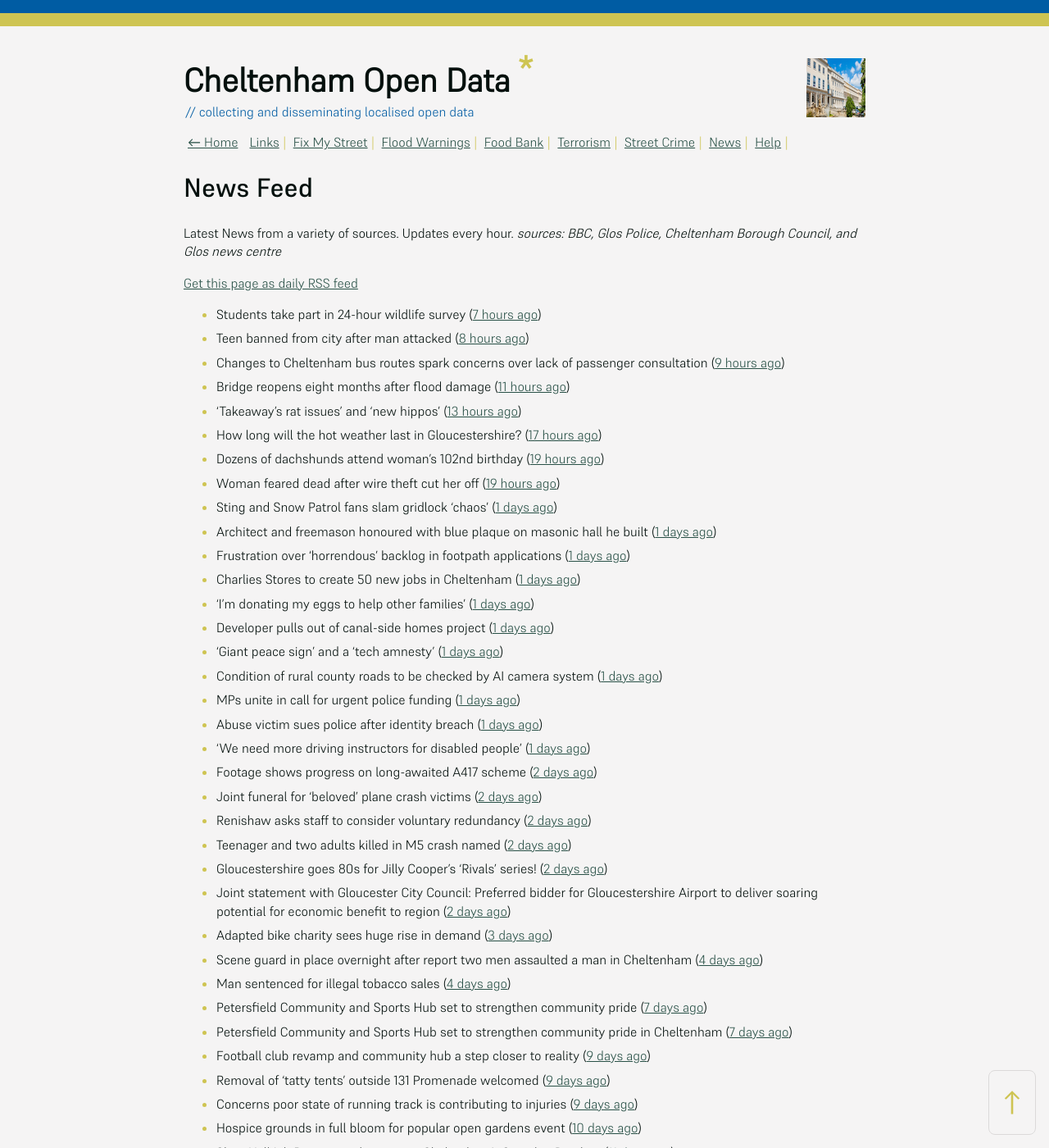
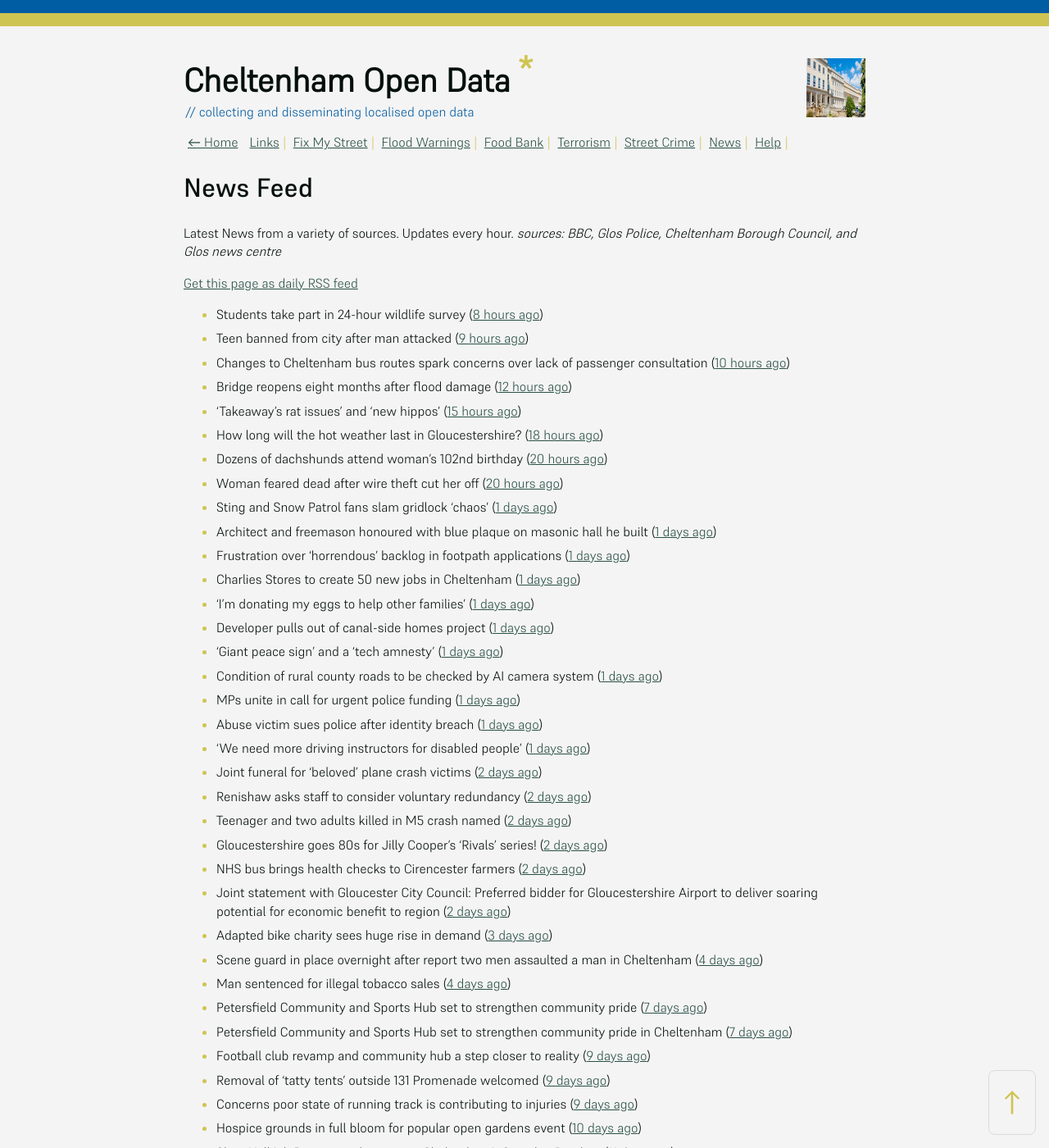
Before and after one commit to mat-0/cheltenham-open-data, a Jekyll site: the page built from _pages/news.md, in a window 1280 px wide and 1400 px high. Shown: the whole window at 82% size. Built offline with Jekyll 4.4.1, drawn with Linux system fonts in a browser that asks for light colours.

Commit message:
Updated 2025-06-21 02:27:26

```diff
--- a/_pages/news.md
+++ b/_pages/news.md
@@ -12,14 +12,14 @@ _sources: BBC, Glos Police, Cheltenham Borough Council, and Glos news centre_
 [Get this page as daily RSS feed](/daily.rss)
 
 <!-- news_marker starts -->
-- Students take part in 24-hour wildlife survey ([7 hours ago](https://www.bbc.com/news/articles/cn41ze3r27zo))
-- Teen banned from city after man attacked ([8 hours ago](https://www.bbc.com/news/articles/c75rl4we60wo))
-- Changes to Cheltenham bus routes spark concerns over lack of passenger consultation ([9 hours ago](https://gloucesternewscentre.co.uk/changes-to-cheltenham-bus-routes-spark-concerns-over-lack-of-passenger-consultation/))
-- Bridge reopens eight months after flood damage ([11 hours ago](https://www.bbc.com/news/articles/cz09md3ve3no))
-- 'Takeaway's rat issues' and 'new hippos' ([13 hours ago](https://www.bbc.com/news/articles/c5ygx2p4lw5o))
-- How long will the hot weather last in Gloucestershire? ([17 hours ago](https://www.bbc.co.uk/sounds/play/p0lkf1rq))
-- Dozens of dachshunds attend woman's 102nd birthday ([19 hours ago](https://www.bbc.com/news/videos/c307l54nlrmo))
-- Woman feared dead after wire theft cut her off ([19 hours ago](https://www.bbc.com/news/articles/cp3k96521neo))
+- Students take part in 24-hour wildlife survey ([8 hours ago](https://www.bbc.com/news/articles/cn41ze3r27zo))
+- Teen banned from city after man attacked ([9 hours ago](https://www.bbc.com/news/articles/c75rl4we60wo))
+- Changes to Cheltenham bus routes spark concerns over lack of passenger consultation ([10 hours ago](https://gloucesternewscentre.co.uk/changes-to-cheltenham-bus-routes-spark-concerns-over-lack-of-passenger-consultation/))
+- Bridge reopens eight months after flood damage ([12 hours ago](https://www.bbc.com/news/articles/cz09md3ve3no))
+- 'Takeaway's rat issues' and 'new hippos' ([15 hours ago](https://www.bbc.com/news/articles/c5ygx2p4lw5o))
+- How long will the hot weather last in Gloucestershire? ([18 hours ago](https://www.bbc.co.uk/sounds/play/p0lkf1rq))
+- Dozens of dachshunds attend woman's 102nd birthday ([20 hours ago](https://www.bbc.com/news/videos/c307l54nlrmo))
+- Woman feared dead after wire theft cut her off ([20 hours ago](https://www.bbc.com/news/articles/cp3k96521neo))
 - Sting and Snow Patrol fans slam gridlock 'chaos' ([1 days ago](https://www.bbc.com/news/articles/cwygv0pqy74o))
 - Architect and freemason honoured with blue plaque on masonic hall he built ([1 days ago](https://gloucesternewscentre.co.uk/architect-and-freemason-honoured-with-blue-plaque-on-masonic-hall-he-built/))
 - Frustration over ‘horrendous’ backlog in footpath applications ([1 days ago](https://gloucesternewscentre.co.uk/frustration-over-horrendous-backlog-in-footpath-applications/))
@@ -31,11 +31,11 @@ _sources: BBC, Glos Police, Cheltenham Borough Council, and Glos news centre_
 - MPs unite in call for urgent police funding ([1 days ago](https://www.bbc.com/news/articles/cev0jk0v88do))
 - Abuse victim sues police after identity breach ([1 days ago](https://www.bbc.com/news/articles/cdxk0x09k7qo))
 - 'We need more driving instructors for disabled people' ([1 days ago](https://www.bbc.com/news/articles/cx27142pgn4o))
-- Footage shows progress on long-awaited A417 scheme ([2 days ago](https://www.bbc.com/news/articles/c628rjve01lo))
 - Joint funeral for 'beloved' plane crash victims ([2 days ago](https://www.bbc.com/news/articles/c4g8re3v64zo))
 - Renishaw asks staff to consider voluntary redundancy ([2 days ago](https://www.bbc.com/news/articles/cwykllmg8pvo))
 - Teenager and two adults killed in M5 crash named ([2 days ago](https://www.bbc.com/news/articles/c80prrgepzeo))
 - Gloucestershire goes 80s for Jilly Cooper’s ‘Rivals’ series! ([2 days ago](https://www.bbc.co.uk/sounds/play/p0ljxnh1))
+- NHS bus brings health checks to Cirencester farmers ([2 days ago](https://www.bbc.co.uk/sounds/play/p0ljxmv9))
 - Joint statement with Gloucester City Council: Preferred bidder for Gloucestershire Airport to deliver soaring potential for economic benefit to region ([2 days ago](https://www.cheltenham.gov.uk/news/article/3021/joint_statement_with_gloucester_city_council_preferred_bidder_for_gloucestershire_airport_to_deliver_soaring_potential_for_economic_benefit_to_region))
 - Adapted bike charity sees huge rise in demand ([3 days ago](https://www.bbc.co.uk/sounds/play/p0ljrsvr))
 - Scene guard in place overnight after report two men assaulted a man in Cheltenham ([4 days ago](https://gloucesternewscentre.co.uk/scene-guard-in-place-overnight-after-report-two-men-assaulted-a-man-in-cheltenham/))
```
Also changed, not shown: _data/flood.json (+4 -4 lines), index.md (+3 -3 lines).
